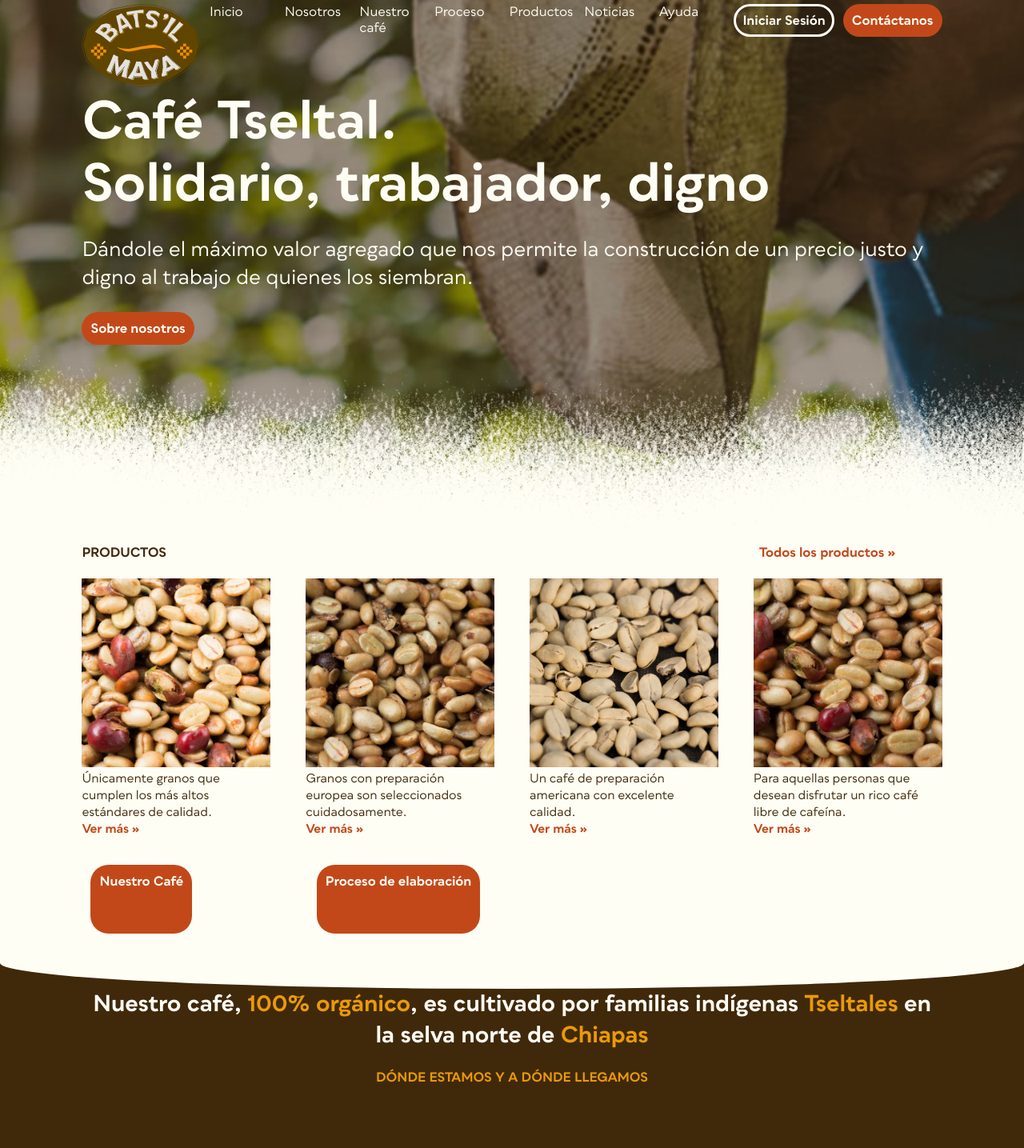
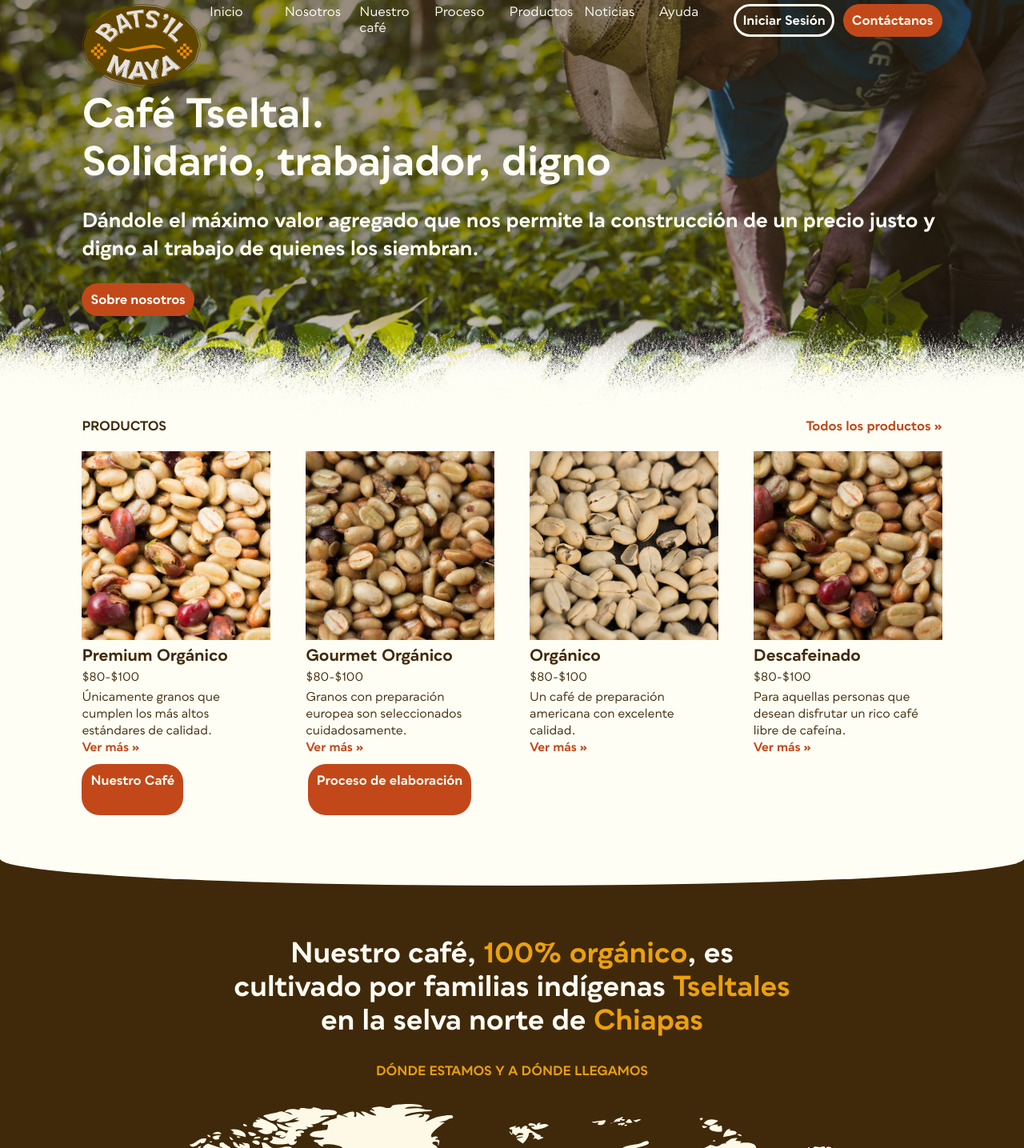
Before and after one commit to arturoacevedob/ase1, a PHP site: page / in a window 1280 px wide. Shown: the top 1435 px of the page at 80% size. Run offline with PHP 8.4, Linux system fonts and the light colour scheme; some libraries are stand-ins or nearby versions.

Commit message:
Fixed grid arguments. Added and modified HTML classes. Fixed header images. Map is better now (: General optimizations and fixes.

```diff
--- a/grid.css
+++ b/grid.css
@@ -1,151 +1,179 @@
 /* {
     outline: 3px solid black;
 }*/
-.container{
+.container {
     max-width: 1612px;
-    margin: 0px auto;
+    margin: 0 auto;
+    padding: 4em 8%;
+}
+
+.container.grid-header {
     padding: 0 8%;
 }
-.nave{
+
+.nave {
     padding-top: 5px;
     display: grid;
     grid-template-columns: auto auto;
-    grid-auto-rows: minmax(10px, auto);
+    grid-auto-rows: auto;
     grid-gap: 1%;
 }
-.indproduct{
+
+.indproduct {
     display: grid;
     grid-template-columns: auto;
-    grid-auto-rows: minmax(10px, auto);
+    grid-auto-rows: auto;
     grid-gap: 1%;
 }
-.pname{
-    padding: 0%;
-    margin: 0%;
+
+.pname {
+    padding: 0;
+    margin: 0;
     grid-column: 1;
     grid-row: 2;
 }
-.price{
-    padding: 0%;
-    margin: 0%;
+
+.price {
+    padding: 0;
+    margin: 0;
     grid-column: 1;
     grid-row: 3;
 }
-.pimage{
+
+/*noinspection CssRedundantUnit*/
+.pimage {
+    /*noinspection CssRedundantUnit*/
     padding: 0%;
     margin: 0%;
     grid-column: 1;
     grid-row: 1;
 }
-.pdescription{
-    padding: 0%;
-    margin: 0%;
+
+.pdescription {
+    padding: 0;
+    margin: 0;
     grid-column: 1;
     grid-row: 4;
 }
-.bigmap{
-    margin-top: 50px;
+
+@media screen and (max-width: 639px) {
+    .grid-header ul {
+        display: grid;
+        grid-template-columns: repeat(3, 1fr);
+        grid-auto-rows: auto;
+        grid-gap: 11px;
     }
 
-@media screen and (max-width: 639px){
-.gridh ul{
+    .gridbigproduct {
         display: grid;
-    grid-template-columns: repeat(3,1fr);
-    grid-auto-rows: minmax(10px, auto);
-    grid-gap: 11px;
-}
-.gridbigproduct{
-    display: grid;
-    grid-template-columns: repeat(4,1fr);
-    grid-auto-rows: minmax(10px, auto);
+        grid-template-columns: repeat(4, 1fr);
+        grid-auto-rows: auto;
         grid-gap: 1%;
     }
-.producttitle{
+
+    .producttitle {
         grid-column: 1;
         grid-row: 1;
     }
-.gridproduct{
+
+    .gridproduct {
         grid-row: 2;
     }
-.all{
+
+    .all {
         grid-column: 2;
         grid-row: 1;
         justify-content: center;
         text-align: right;
     }
-.our{
+
+    .our {
         grid-column: 1;
         grid-row: 3;
     }
-.process{
+
+    .process {
         grid-column: 1;
         grid-row: 4;
     }
-.gridproduct article{
+
+    .gridproduct article {
         padding-left: 5px;
         box-sizing: border-box;
         width: 150px;
     }
-.gridthree1{
+
+    .gridthree1 {
         display: grid;
-    grid-template-columns: repeat(2,1fr);
-    grid-auto-rows: minmax(100px, auto);
+        grid-template-columns: repeat(2, 1fr);
+        grid-auto-rows: auto;
         grid-gap: 11px;
     }
-.gridthree2{
+
+    .gridthree2 {
         display: grid;
-    grid-template-columns: repeat(1,1fr);
-    grid-auto-rows: minmax(100px, auto);
+        grid-template-columns: repeat(1, 1fr);
+        grid-auto-rows: auto;
         grid-gap: 11px;
     }
-.gridnews{
+
+    .gridnews {
         display: grid;
-    grid-template-columns: repeat(1,1fr);
-    grid-auto-rows: minmax(100px, auto);
+        grid-template-columns: repeat(1, 1fr);
+        grid-auto-rows: auto;
         grid-gap: 11px;
     }
 }
-  @media screen and (min-width: 640px){
-    .gridh ul{
+
+@media screen and (min-width: 640px) {
+    .grid-header ul {
         display: grid;
-        grid-template-columns: repeat(3,1fr);
-        grid-auto-rows: minmax(10px, auto);
+        grid-template-columns: repeat(3, 1fr);
+        grid-auto-rows: auto;
         grid-gap: 15px;
     }
-    .gridthree1{
+
+    .gridthree1 {
         display: grid;
-        grid-template-columns: repeat(2,1fr);
-        grid-auto-rows: minmax(100px, auto);
+        grid-template-columns: repeat(2, 1fr);
+        grid-auto-rows: auto;
         grid-gap: 15px;
     }
-    .gridthree2{
+
+    .gridthree2 {
         display: grid;
-        grid-template-columns: repeat(2,1fr);
-        grid-auto-rows: minmax(100px, auto);
+        grid-template-columns: repeat(2, 1fr);
+        grid-auto-rows: auto;
         grid-gap: 15px;
     }
-    .gridthree2 article:last-child{
+
+    .gridthree2 article:last-child {
         grid-column: 1 / 3;
         grid-row: 2;
     }
-    .gridnews{
+
+    .gridnews {
         display: grid;
-        grid-template-columns: repeat(1,1fr);
-        grid-auto-rows: minmax(100px, auto);
+        grid-template-columns: repeat(1, 1fr);
+        grid-auto-rows: auto;
         grid-gap: 15px;
     }
+
     .one {
         grid-column: 1;
         grid-row: 1 / 3;
     }
+
     .two {
         grid-column: 2 / 4;
         grid-row: 1;
     }
+
     .three {
         grid-column: 2;
         grid-row: 2;
     }
+
     .four {
         display: grid;
         grid-column: 3;
@@ -153,7 +181,7 @@
     }
 }
 
-  @media screen and (max-width: 767px){
+@media screen and (max-width: 767px) {
     /*from here*/
     .gridbigproduct {
         --gutter: 20px;
@@ -166,6 +194,7 @@
         grid-template-columns: var(--gutter) 1fr var(--gutter);
         align-content: start;
     }
+
     .gridbigproduct > * {
         grid-column: 2 / -2;
     }
@@ -193,107 +222,127 @@
         content: '';
         width: 10px;
     }
+
     /*to here*/
 }
 
-  @media screen and (min-width: 768px){
-    .product{
+@media screen and (min-width: 768px) {
+    .product {
         max-width: 1612px;
-        margin: 0px auto;
+        margin: 0 auto;
         padding: 0 8%;
     }
-    .gridh ul{
+
+    .grid-header ul {
         display: grid;
-        grid-template-columns: repeat(5,1fr);
-        grid-auto-rows: minmax(10px, auto);
+        grid-template-columns: repeat(5, 1fr);
+        grid-auto-rows: auto;
         grid-gap: 11px;
     }
-    .gridbigproduct{
+
+    .gridbigproduct {
         display: grid;
-        grid-template-columns: repeat(4,1fr);
-        grid-auto-rows: minmax(10px, auto);
+        grid-template-columns: repeat(4, 1fr);
+        grid-auto-rows: auto;
         grid-gap: 5%;
     }
-    .producttitle{
+
+    .producttitle {
         grid-column: 1 / 4;
         grid-row: 1;
     }
-    .gridproduct{
+
+    .gridproduct {
         grid-column: 1 / 5;
         grid-row: 2;
     }
-    .all{
+
+    .all {
         grid-column: 4;
         grid-row: 1;
     }
-    .our{
+
+    .our {
         grid-column: 2;
         grid-row: 3;
     }
-    .process{
+
+    .process {
         grid-column: 3;
         grid-row: 3;
     }
-    .gridproduct{
+
+    .gridproduct {
         display: grid;
-        grid-template-columns: repeat(4,1fr);
-        grid-auto-rows: minmax(100px, auto);
+        grid-template-columns: repeat(4, 1fr);
+        grid-auto-rows: auto;
         grid-gap: 22px;
     }
-    .gridthree1{
+
+    .gridthree1 {
         display: grid;
-        grid-template-columns: repeat(3,1fr);
-        grid-auto-rows: minmax(100px, auto);
+        grid-template-columns: repeat(3, 1fr);
+        grid-auto-rows: auto;
         grid-gap: 22px;
     }
-    .gridthree2{
+
+    .gridthree2 {
         display: grid;
-        grid-template-columns: repeat(3,1fr);
-        grid-auto-rows: minmax(100px, auto);
+        grid-template-columns: repeat(3, 1fr);
+        grid-auto-rows: auto;
         grid-gap: 22px;
     }
-    .gridthree2 article:last-child{
+
+    .gridthree2 article:last-child {
         grid-column: 3;
         grid-row: 1;
     }
 }
-  @media screen and (min-width: 1024px){
-      .gridh ul {
+
+@media screen and (min-width: 1024px) {
+    .grid-header ul {
         display: grid;
-        grid-template-columns: repeat(9,1fr);
-        grid-auto-rows: minmax(10px, auto);
+        grid-template-columns: repeat(9, 1fr);
+        grid-auto-rows: auto;
         grid-gap: 11px;
     }
-    .gridproduct{
+
+    .gridproduct {
         display: grid;
-        grid-template-columns: repeat(4,1fr);
-        grid-auto-rows: minmax(100px, auto);
+        grid-template-columns: repeat(4, 1fr);
+        grid-auto-rows: auto;
         grid-gap: 44px;
     }
-    .gridthree1, .gridthree2{
+
+    .gridthree1, .gridthree2 {
         display: grid;
-        grid-template-columns: repeat(3,1fr);
-        grid-auto-rows: minmax(100px, auto);
+        grid-template-columns: repeat(3, 1fr);
+        grid-auto-rows: auto;
         grid-gap: 44px;
     }
-    .gridnews{
+
+    .gridnews {
         display: grid;
-        grid-template-columns: repeat(4,1fr);
-        grid-auto-rows: minmax(100px, auto);
+        grid-template-columns: repeat(4, 1fr);
+        grid-auto-rows: auto;
         grid-gap: 44px;
     }
+
     .one {
         grid-column: 1 / 3;
         grid-row: 1 / 3;
     }
+
     .two {
         grid-column: 3 / 5;
         grid-row: 1;
     }
+
     .three {
         grid-column: 3;
         grid-row: 2;
     }
+
     .four {
         display: grid;
         grid-column: 4;
--- a/index.html
+++ b/index.html
@@ -6,8 +6,9 @@
     <!-- Metadata -->
     <meta charset="UTF-8">
     <meta content="Sarah Raquel Quintana Cortés,Arturo Alejandro Acevedo Bravo, Mathias Thomsen Cuéllar" name="author">
-    <meta content="Dándole el máximo valor agregado que nos permite la construcción de un precio justo y digno al trabajo de quienes los siembran." name="description">
-    <meta content="Tseltal,Bats'il Maya, café, miel, jabón,jabones,Chiapas, Orgánico" name="keywords">
+    <meta content="Dándole el máximo valor agregado que nos permite la construcción de un precio justo y digno al trabajo de quienes los siembran."
+          name="description">
+    <meta content="Tseltal, Bats'il Maya, café, miel, jabón, jabones, Chiapas, Orgánico" name="keywords">
     <!-- Scripts de compatibilidad -->
     <meta content="IE=edge" http-equiv="X-UA-Compatible">
     <!--[if lt IE 9]>
@@ -17,14 +18,9 @@
     <!-- Link a CSS -->
     <link href="grid.css" rel="stylesheet">
     <link href="style.css" rel="stylesheet">
-    <link rel="icon" href="images/batsil_maya_logo.png">
-    <!--from here-->
-    <script src="http://html5shim.googlecode.com/svn/trunk/html5.js"></script>
-<meta name="viewport" content="width=device-width, initial-scale=1.0">
-<link href="style.css" rel="stylesheet">
-<script src="https://ajax.googleapis.com/ajax/libs/jquery/3.3.1/jquery.min.js"></script>
-<script src="https://maxcdn.bootstrapcdn.com/bootstrap/3.3.7/js/bootstrap.min.js"></script>
-    <!--to here-->
+    <!-- Link a favicon -->
+    <link href="images/logos/batsil_maya_logo.svg" rel="icon">
+
     <title>Bats'il Maya</title>
 </head>
 <body>
@@ -32,7 +28,7 @@
 <!--    Uno para el fondo y otro para la retícula grid.-->
 <div>
     <header>
-        <div class="gridh container">
+        <div class="grid-header container">
             <h1>Bats'il Maya: Inicio</h1>
             <div class="nave">
                 <div class="logo">
@@ -52,66 +48,73 @@
                     </ul>
                 </div>
             </div>
-        </nav>
             <h2 class="h2-header">Café Tseltal.<br>Solidario, trabajador, digno</h2>
             <p class="h2-subtitle">Dándole el máximo valor agregado que nos permite la construcción de un precio justo y
-            digno al trabajo de
-            quienes los siembran.</p>
+                digno al trabajo de quienes los siembran.</p>
             <a class="button red" href="" target="_self">Sobre nosotros</a>
+        </div>
     </header>
 </div>
 <div class="dark-bg">
-    <section class="product container">
+    <section class="product container light-bg">
         <div class="gridbigproduct">
             <h2 class="h2-small producttitle">Productos</h2>
             <div class="gridproduct">
                 <article class="indproduct">
                     <h3 class="title pname h3-small">Premium Orgánico</h3>
                     <p><span class="pprice">$80-$100</span></p>
-                <figure class="pimage"><img src="images/productos/cafe/granos_de_café_premium_orgágnico_batsil_maya.jpg" alt="Granos de café premium orgánico de Bats'il Maya"></figure>
+                    <figure class="pimage"><img
+                            alt="Granos de café premium orgánico de Bats'il Maya"
+                            src="images/productos/cafe/granos_de_café_premium_orgágnico_batsil_maya.jpg"></figure>
                     <p class="pdescription">Únicamente granos que cumplen los más altos estándares de calidad.<br> <a
                             class="link" href="" target="_self">Ver más »</a></p>
                 </article>
                 <article class="indproduct">
                     <h3 class="title pname h3-small">Gourmet Orgánico</h3>
                     <p><span class="pprice">$80-$100</span></p>
-                <figure class="pimage"><img src="images/productos/cafe/granos_de_café_gourmet_organico_batsil_maya.jpg" alt="Granos de café gourmet orgánico de Bats'il Maya"></figure>
+                    <figure class="pimage"><img
+                            alt="Granos de café gourmet orgánico de Bats'il Maya"
+                            src="images/productos/cafe/granos_de_café_gourmet_organico_batsil_maya.jpg"></figure>
                     <p class="pdescription">Granos con preparación europea son seleccionados cuidadosamente.<br> <a
                             class="link" href="" target="_self">Ver más »</a></p>
                 </article>
                 <article class="indproduct">
                     <h3 class="title pname h3-small">Orgánico</h3>
                     <p><span class="pprice">$80-$100</span></p>
-                <figure class="pimage"><img src="images/productos/cafe/granos_de_café_organico_batsil_maya.jpg" alt="Granos de café orgánico de Bats'il Maya"></figure>
-                <p class="pdescription">Un café de preparación americana con excelente calidad.<br> <a class="link"
-                                                                                                         href=""
-                                                                                                         target="_self">Ver
-                    más »</a></p>
+                    <figure class="pimage"><img alt="Granos de café orgánico de Bats'il Maya"
+                                                src="images/productos/cafe/granos_de_café_organico_batsil_maya.jpg">
+                    </figure>
+                    <p class="pdescription">Un café de preparación americana con excelente calidad.<br> <a
+                            class="link" href="" target="_self">Ver más »</a></p>
                 </article>
                 <article class="indproduct">
                     <h3 class="title pname h3-small">Descafeinado</h3>
                     <p><span class="pprice">$80-$100</span></p>
-                <figure class="pimage"><img src="images/productos/cafe/granos_de_café_descafeinado_batsil_maya.jpg" alt="Granos de café descafeinado de Bats'il Maya"></figure>
+                    <figure class="pimage"><img alt="Granos de café descafeinado de Bats'il Maya"
+                                                src="images/productos/cafe/granos_de_café_descafeinado_batsil_maya.jpg">
+                    </figure>
                     <p class="pdescription">Para aquellas personas que desean disfrutar un rico café libre de cafeína.<br>
                         <a class="link" href="" target="_self">Ver más »</a></p>
                 </article>
             </div>
-            <a class="link">Todos los productos »</a>
+            <a class="link right-aligned">Todos los productos »</a>
             <a class="button red">Nuestro Café</a>
             <a class="button red">Proceso de elaboración</a>
         </div>
+    </section>
 </div>
-    </section>
-    <section class="bigmap container">
-        <article class="map">
-            <h2 class="h2-small">Dónde estamos y a dónde llegamos</h2>
-            <p>Nuestro café, <strong>100% orgánico</strong>, es cultivado por familias indígenas
-                <strong>Tseltales</strong> en la selva norte de <strong>Chiapas</strong></p>
-            <figure><img src="images/inicio/mapa_mundi_donde_estamos_donde_llegamos_batsil_maya.svg" alt="Mapa mundi de Bats'il Maya para concocer Dónde están y a Dónde llegan">
+<section class="map container dark-bg">
+    <article>
+        <h2 class="h2-small yellow center-aligned">Dónde estamos y a dónde llegamos</h2>
+        <p class="h3-big light center-aligned">Nuestro café, <span>100% orgánico</span>, es cultivado por familias
+            indígenas
+            <span>Tseltales</span> en la selva norte de <span>Chiapas</span></p>
+        <figure><img alt="Mapa mundi de Bats'il Maya para concocer Dónde están y a Dónde llegan"
+                     src="images/inicio/mapa_mundi_donde_estamos_donde_llegamos_batsil_maya.svg">
         </figure>
     </article>
 </section>
-    <section class="clients container">
+<section class="clients container ">
     <h2 class="h2-small">Nuestros Clientes</h2>
     <div class="gridthree1">
         <article>
@@ -125,17 +128,21 @@
         </article>
     </div>
 </section>
-    <section class="certificate container">
+<section class="certificate container light-bg">
     <h2 class="h2-small">Certificados</h2>
     <div class="gridthree2">
         <article>
-                    <figure><img src="images/certificates/certificado_certimex.png" alt="Certificado orgánico certimex"></figure>
+            <figure><img alt="Certificado orgánico certimex" src="images/certificates/certificado_certimex.png">
+            </figure>
         </article>
         <article>
-                    <figure><img src="images/certificates/certificado_organico_segarpa.png" alt="Certificado orgánico segarpa"></figure>
+            <figure><img alt="Certificado orgánico segarpa"
+                         src="images/certificates/certificado_organico_segarpa.png">
+            </figure>
         </article>
         <article>
-                    <figure><img src="images/certificates/certificado_usda_organic.png" alt="Certificado orgánico usda"></figure>
+            <figure><img alt="Certificado orgánico usda" src="images/certificates/certificado_usda_organic.png">
+            </figure>
         </article>
     </div>
 </section>
@@ -160,7 +167,7 @@
         </article>
     </div>
 </section>
-    <section class="more container">
+<section class="more container light-bg">
     <h2 class="h2-small">Más sobre nosotros</h2>
     <div class="gridthree2">
         <article>
@@ -183,7 +190,11 @@
 <section class="llamada container">
     <div class="join">
         <h2>¡Agenda una llamada!</h2>
-        <p>Integer et arcu id nisl mollis lacinia. Sed accumsan ornare metus a tristique. Donec gravida odio lorem, ac aliquet nibh sodales eu. Quisque ac tristique nulla. Nullam neque enim, consequat eu condimentum vel, bibendum id quam. Maecenas risus ex, porta et nisl sed, porttitor porttitor ligula. Sed eu ornare augue.</p>
+        <p>Integer et arcu id nisl mollis lacinia. Sed accumsan ornare metus a tristique. Donec gravida odio lorem,
+            ac
+            aliquet nibh sodales eu. Quisque ac tristique nulla. Nullam neque enim, consequat eu condimentum vel,
+            bibendum id quam. Maecenas risus ex, porta et nisl sed, porttitor porttitor ligula. Sed eu ornare
+            augue.</p>
         <form>
             <fieldset>
                 <p>
@@ -196,7 +207,7 @@
                     <input Número telefónico>
                 </p>
                 <p>
-                        <input ¿Cuándo te llamamos?>
+                    <input llamamos? te ¿Cuándo>
                 </p>
             </fieldset>
         </form>
@@ -237,12 +248,5 @@
         </footer>
     </div>
 </div>
-</div>
-<!--from here-->
-<script src="http://ajax.googleapis.com/ajax/libs/jquery/1.7.2/jquery.min.js" type="text/javascript"></script>
-<script src="js/classie.js"></script>
-	<script src="js/main.js"></script>
-<script src="js/javascript.js"></script>
-<!--to here-->
 </body>
 </html>
--- a/style.css
+++ b/style.css
@@ -5,7 +5,7 @@ article, aside, footer, header, hgroup, main, nav, section {display: block;}
 
 :root {
     --red: #C24819;
-    --yellow: #EA9A07;
+    --yellow: #EBA00C;
     --green: #758A17;
     --light: #FFFEF5;
     --dark: #40290A;
@@ -29,20 +29,17 @@ article, aside, footer, header, hgroup, main, nav, section {display: block;}
 .light {
     color: var(--light);
 }
-
 .dark {
     color: var(--dark);
 }
-
 .light-bg {
     background: var(--light);
 }
-
 .dark-bg {
     background: var(--dark);
 }
 
-.active {
+.active, .yellow {
     color: var(--yellow);
 }
 
@@ -73,28 +69,25 @@ body {
     padding: 0;
     color: var(--dark);
     font-family: Qualion, sans-serif;
+    font-weight: 400;
+    -webkit-font-smoothing: antialiased;
 }
-
 ul {
     margin: 0;
     padding: 0;
 }
-
 figure {
     margin: 0;
     width: 100%;
 }
-
 img {
     max-width: 100%;
 }
-
 a {
     width: 100%;
     height: 100%;
     text-decoration: none;
 }
-
 
 /* Hides `Bats'il Maya` and `Menu Principal` */
 h1, nav > h2 {
@@ -109,25 +102,30 @@ h2, h3, h4 {
     font-family: 'Qualion', sans-serif;
     font-weight: 700;
 }
-
 .h2-header, .h2-subtitle {
     color: var(--light);
+    font-weight: 700;
 }
 .h2-small {
     text-transform: uppercase;
 }
-
 p {
     margin: 0;
     font-size: 15px;
     line-height: 1.4em;
 }
-
 .link {
     color: var(--red);
     font-weight: 700;
 }
 
+.right-aligned {
+    text-align: right;
+}
+
+.center-aligned {
+    text-align: center;
+}
 .link:hover {
     text-decoration: underline;
 }
@@ -147,13 +144,54 @@ p {
     .h2-small {
         font-size: 16px;
     }
-    h3 {
+
+    h3, .h3-big {
         font-size: 35px;
+        line-height: 1.2em;
+        font-weight: 700;
+    }
+    .h3-small {
+        font-size: 20px;
+    }
+    h4 {
+        font-size: 20px;
+    }
+    .p-big {
+        font-size: 22px;
+    }
+    .p-small {
+        font-size: 12px;
+    }
+}
+
+@media screen and (min-width: 640px) {
+    h2 {
+        font-size: 40px;
+    }
+
+    .h2-header {
+        font-size: 50px;
+    }
+
+    .h2-subtitle {
+        padding: 1em 0;
+        font-size: 25px;
+    }
+
+    .h2-small {
+        font-size: 16px;
+    }
+
+    h3, .h3-big {
+        font-size: 35px;
+        line-height: 1.2em;
+        font-weight: 700;
     }
 
     .h3-small {
         font-size: 20px;
     }
+
     h4 {
         font-size: 20px;
     }
@@ -199,18 +248,17 @@ p {
     width: max-content;
     padding: var(--padding);
     display: inline-block;
+    color: var(--light);
     text-align: center;
     font-weight: 700;
     border-radius: var(--border-radius);
     cursor: pointer;
 }
-
 .button.outline {
     padding: calc(var(--padding) - 0.20rem);
     background: transparent;
     border: 3px solid var(--light);
 }
-
 .button.red {
     background: var(--red);
 }
@@ -221,10 +269,9 @@ h1 {
 }
 
 header {
-    padding-bottom: 250px;
-    /*noinspection CssRedundantUnit,CssRedundantUnit*/
-    background:  url(images/fade/header_fade_light_batsil_maya.png)0% 100%/182% no-repeat,
-                 url(images/inicio/header_café_tseltal_solidario_trabajo_digno_batsil_maya.jpg) 61% 0%/289% no-repeat
+    padding-bottom: 10vmax;
+    background: url(images/fade/header_fade_light_batsil_maya.png) 0% 100%/ contain repeat-x,
+    url(images/inicio/header_café_tseltal_solidario_trabajo_digno_batsil_maya.jpg) 61% 0% / cover no-repeat;
 }
 
 header a {
@@ -237,70 +284,34 @@ header a {
 }
 
 /* —————— Nav —————— */
-
-.menu {
-    list-style: none;
-}
-
 .container li {
     display: inline-block;
 }
 
 /* —————— Product —————— */
 
-.product{
-    padding-bottom: 8%;
-    border-radius: 0 0 129% 129%/15%;
-}
-.product, .certificate, .more {
-    margin: 0;
-    background-color: var(--light);
-}
-
-.product .button {
-    margin: 11px;
-    color: var(--light);
-    text-decoration: none;
+.product {
+    padding-bottom: 12vmax;
+    border-radius: 0 0 130% 130% / 15%;
 }
 
 /* —————— Dónde estamos y a dónde llegamos —————— */
-.bigmap {
-    margin: 0;
-    background-color: var(--dark);
+
+.map article {
+    display: grid;
 }
-
-.map {
-    display: grid;
-    grid-template-columns: repeat(1, 1fr);
-    grid-auto-rows: minmax(100px, auto);
-    grid-gap: 1px;
+.map p {
+    max-width: 700px;
+    margin: 0 auto;
+    grid-row: 1;
 }
 
 .map h2 {
-    color: var(--yellow);
-    text-align: center;
+    margin: 2em 0;
 }
 
-.map p {
-    grid-column: 1;
-    grid-row: 1;
-    color: var(--light);
-    font-size: 28px;
-    font-weight: 700;
-    text-align: center;
-}
-
-.map strong {
-    text-align: center;
+.map span {
     color: var(--yellow);
-}
-
-.map article figure {
-    margin: 0;
-    padding: 10% 0% 0% 0%;
-    font-size: 22px;
-    text-align: center;
-    color:var(--light);
 }
 
 /* —————— certificados —————— */
```
Also changed, not shown: other parts of style.css (+24 -14 lines), images/inicio/mapa_mundi_donde_estamos_donde_llegamos_batsil_maya.svg. Lines whose indentation alone changed are shown as unchanged.
